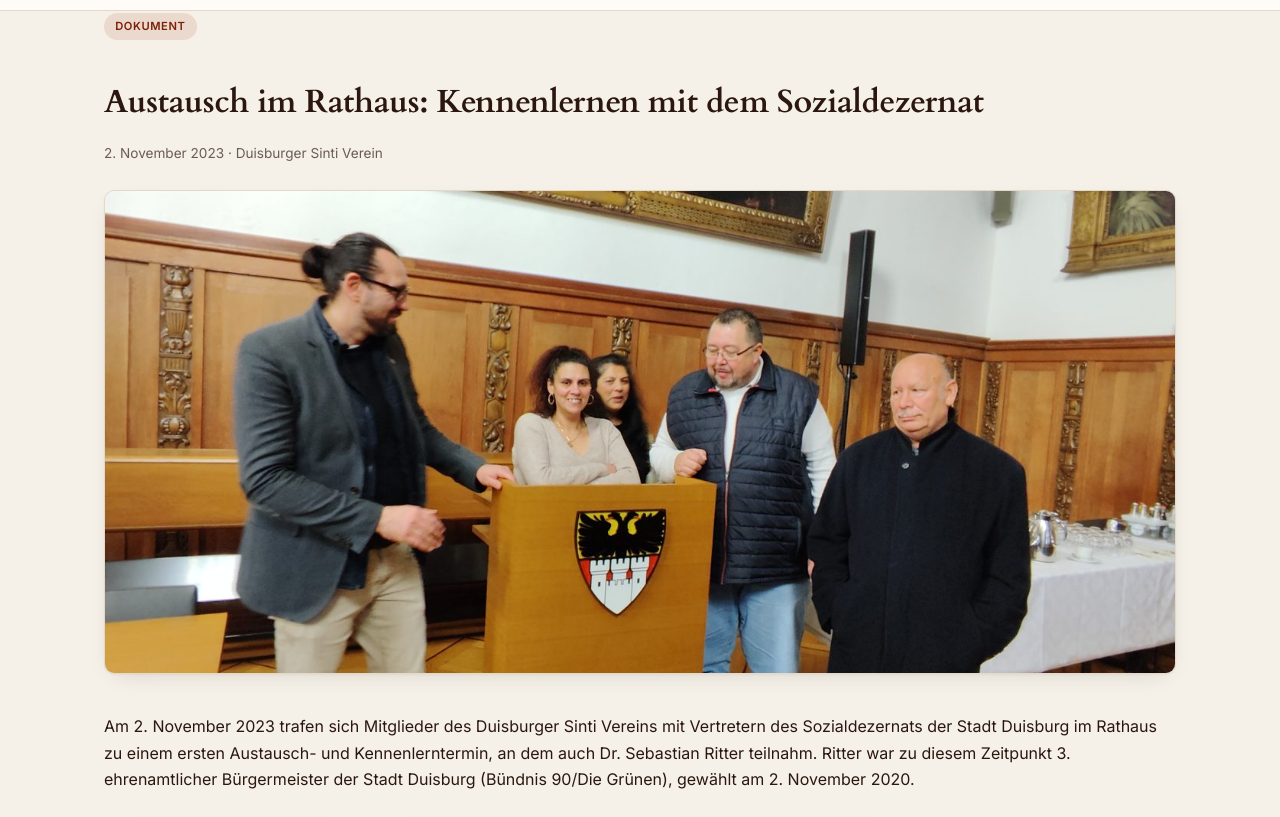
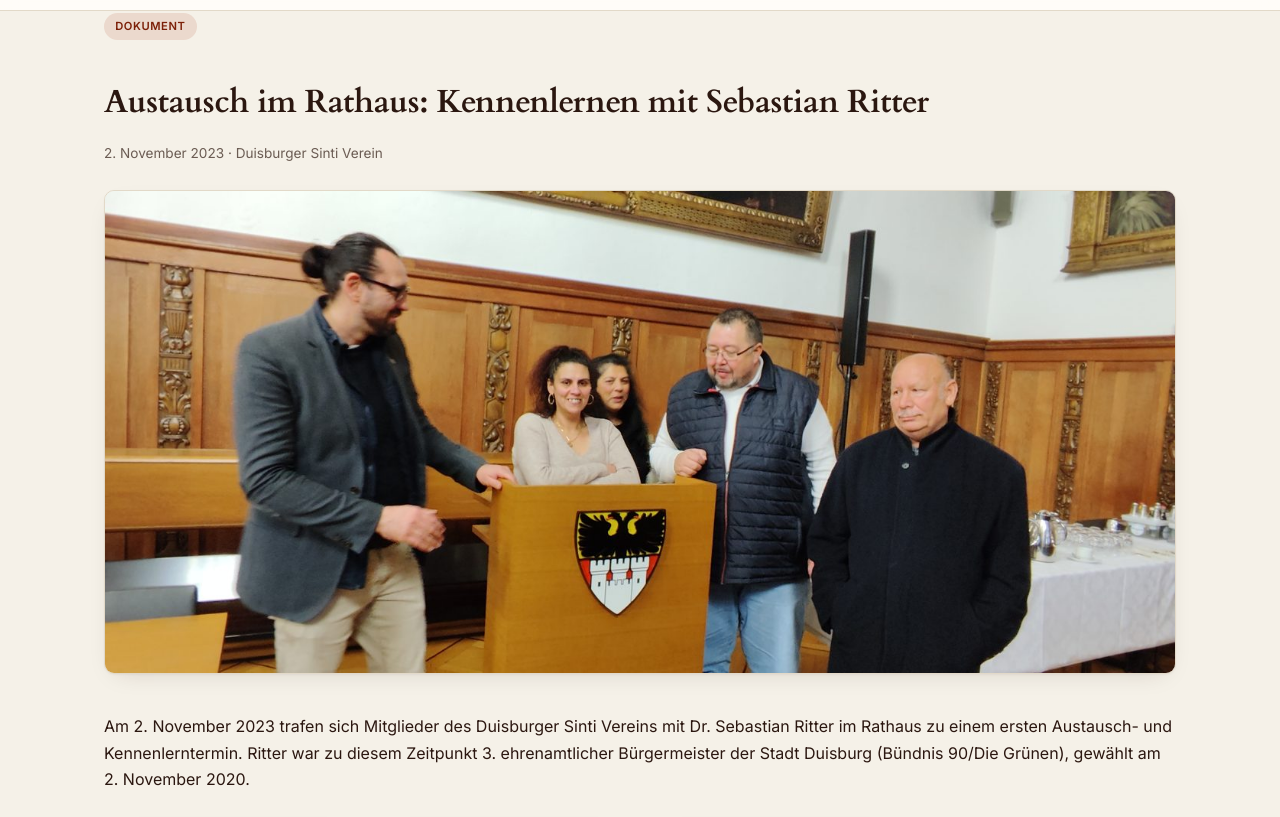
Before and after one commit to ZKHochfeld/duisburger-sinti-webseite, an Eleventy site: page src/presse/2023-11-02-rathaus-termin-essenberger-strasse.md in a window 1280 px wide. Shown: the part 61-878 px from the top of the page. Built offline with nearby package versions, Linux system fonts and the light colour scheme; Eleventy itself is replaced by a stand-in of ours; files that its build step writes are made by us from their sources.

Commit message:
Korrigiere Titel: Termin war mit Sebastian Ritter, nicht dem Sozialdezernat
Der Rathaus-Termin am 2.11.2023 war ein Kennenlernen mit dem 3.
ehrenamtlichen Bürgermeister Sebastian Ritter, nicht mit Vertretern
des Sozialdezernats.

```diff
--- a/src/presse/2023-11-02-rathaus-termin-essenberger-strasse.md
+++ b/src/presse/2023-11-02-rathaus-termin-essenberger-strasse.md
@@ -1,6 +1,6 @@
 ---
 layout: presse-eintrag.njk
-title: "Austausch im Rathaus: Kennenlernen mit dem Sozialdezernat"
+title: "Austausch im Rathaus: Kennenlernen mit Sebastian Ritter"
 date: 2023-11-02
 kategorie: Dokument
 quelle: Duisburger Sinti Verein
@@ -8,7 +8,7 @@ titelbild: /assets/img/uploads/presse/rathaus-2023/gruppenfoto-rednerpult.jpg
 link:
 ---
 
-Am 2. November 2023 trafen sich Mitglieder des Duisburger Sinti Vereins mit Vertretern des Sozialdezernats der Stadt Duisburg im Rathaus zu einem ersten Austausch- und Kennenlerntermin, an dem auch Dr. Sebastian Ritter teilnahm. Ritter war zu diesem Zeitpunkt 3. ehrenamtlicher Bürgermeister der Stadt Duisburg (Bündnis 90/Die Grünen), gewählt am 2. November 2020.
+Am 2. November 2023 trafen sich Mitglieder des Duisburger Sinti Vereins mit Dr. Sebastian Ritter im Rathaus zu einem ersten Austausch- und Kennenlerntermin. Ritter war zu diesem Zeitpunkt 3. ehrenamtlicher Bürgermeister der Stadt Duisburg (Bündnis 90/Die Grünen), gewählt am 2. November 2020.
 
 <div class="foto-galerie">
   <img src="/assets/img/uploads/presse/rathaus-2023/gruppenfoto-rednerpult.jpg" alt="Gruppenfoto im Ratssaal Duisburg, 2.11.2023" loading="lazy">
```
